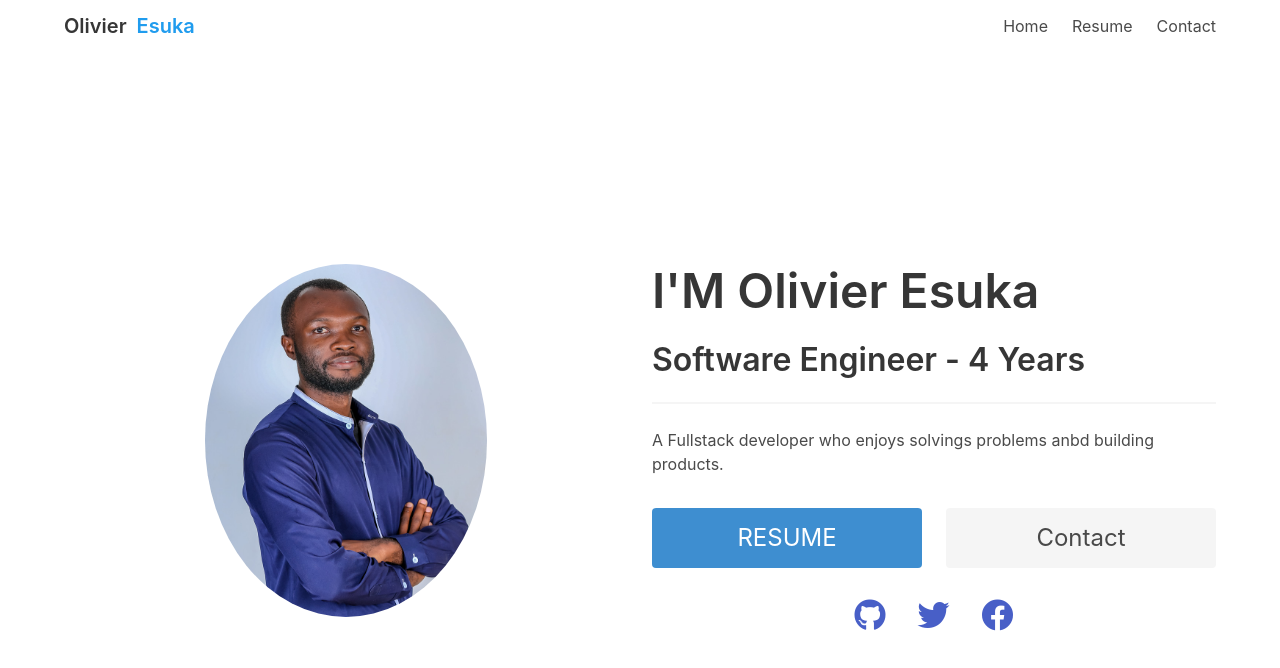
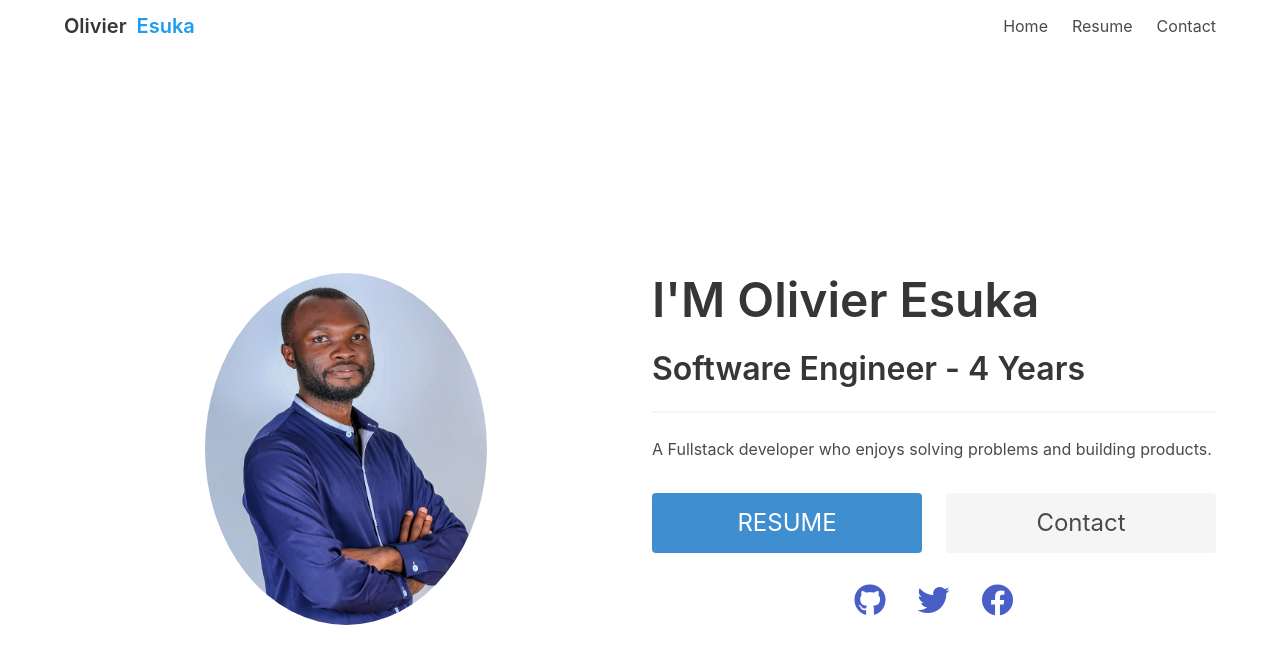
Before and after one commit to oesukam/olivier-esuka, a React (Create React App) app: page / in a window 1280 px wide. Shown: the top 668 px of the page. Built offline with nearby package versions, Linux system fonts and the light colour scheme.

Commit message:
Fix small typo on homepage
Change ` A Fullstack developer who enjoys solvings problems anbd building products` to ` A Fullstack developer who enjoys solving problems and building
              products`

```diff
--- a/src/pages/Home/Home.js
+++ b/src/pages/Home/Home.js
@@ -17,7 +17,7 @@ const Home = () => (
             <hr />
 
             <p className="about-me">
-              A Fullstack developer who enjoys solvings problems anbd building
+              A Fullstack developer who enjoys solving problems and building
               products.
             </p>
             <div className="columns">
```
